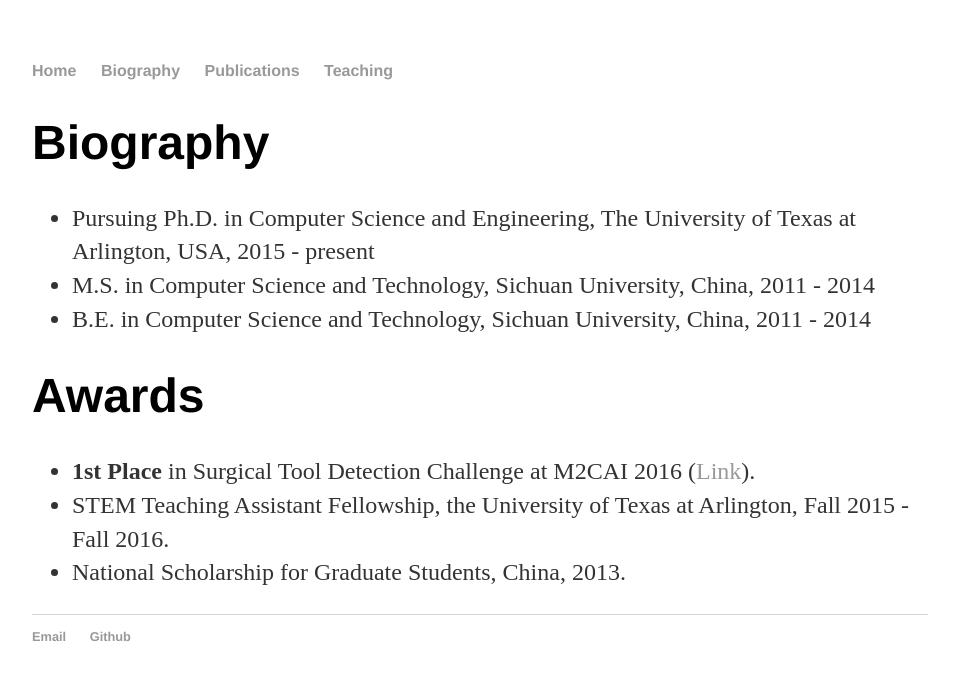
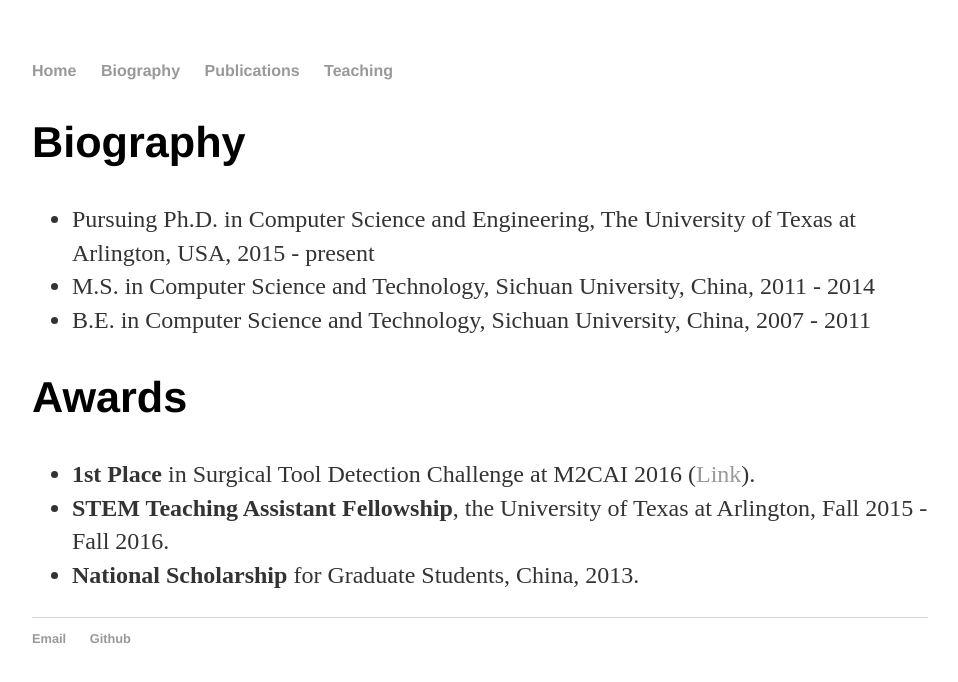
Before and after one commit to shengwa/shengwa.github.io, a Jekyll site: the page built from about/index.html, in a window 1280 px wide. Shown: the top 682 px of the page, without its empty margins (160-1118 px from the left). Built offline with Jekyll 4.4.1, drawn with Linux system fonts in a browser that asks for light colours.

Commit message:
draft version

```diff
--- a/_config.yml
+++ b/_config.yml
@@ -1,3 +1,3 @@
-name: Hank Quinlan, Horrible Cop
+name: Sheng Wang
 markdown: kramdown
 permalink: /blog/:year/:month/:day/:title
--- a/about/index.html
+++ b/about/index.html
@@ -4,21 +4,21 @@ title: Sheng's Biography
 ---
 
         <div class="bio">
-            <h1>Biography</h1>
+            <h2>Biography</h2>
 
             <ul>
                 <li>Pursuing Ph.D. in Computer Science and Engineering, The University of Texas at Arlington, USA, 2015 - present</li>
                 <li>M.S. in Computer Science and Technology, Sichuan University, China, 2011 - 2014</li>
-                <li>B.E. in Computer Science and Technology, Sichuan University, China, 2011 - 2014</li>
+                <li>B.E. in Computer Science and Technology, Sichuan University, China, 2007 - 2011</li>
             </ul>
         </div>
 
-        <div class="bio">
-            <h1>Awards</h1>
+        <div class="awards">
+            <h2>Awards</h2>
 
             <ul>
                 <li><b>1st Place</b> in Surgical Tool Detection Challenge at M2CAI 2016 (<a href="http://camma.u-strasbg.fr/m2cai2016/index.php/tool-presence-detection-challenge-results/">Link</a>).</li>
-                <li>STEM Teaching Assistant Fellowship, the University of Texas at Arlington, Fall 2015 - Fall 2016.</li>
-                <li>National Scholarship for Graduate Students, China, 2013.</li>
+                <li><b>STEM Teaching Assistant Fellowship</b>, the University of Texas at Arlington, Fall 2015 - Fall 2016.</li>
+                <li><b>National Scholarship</b> for Graduate Students, China, 2013.</li>
             </ul>
         </div>
--- a/index.html
+++ b/index.html
@@ -5,6 +5,10 @@ title: Sheng Wang
 
 		<div class="blurb">
 			<h1>Sheng Wang</h1>
-			<p>Sheng Wang is a 2nd year Ph.D student from the Department of Computer Science and Engineering, University of Texas at Arlington. My supervisor is Dr. Junzhou Huang. His current research focus on deep learning and biomedical image analysis and machine learning.
+			<p>
+			Sheng Wang is a 2nd year Ph.D student from the Department of Computer Science and Engineering, University of Texas at Arlington. His supervisor is Dr. Junzhou Huang.
+			</p>
+			<p>
+			His current research focus on deep learning, biomedical image analysis and machine learning.
 			</p>
 		</div>
```
Also changed, not shown: publications/index.html (added, +22 -0 lines), ta/index.html (added, +20 -0 lines).
